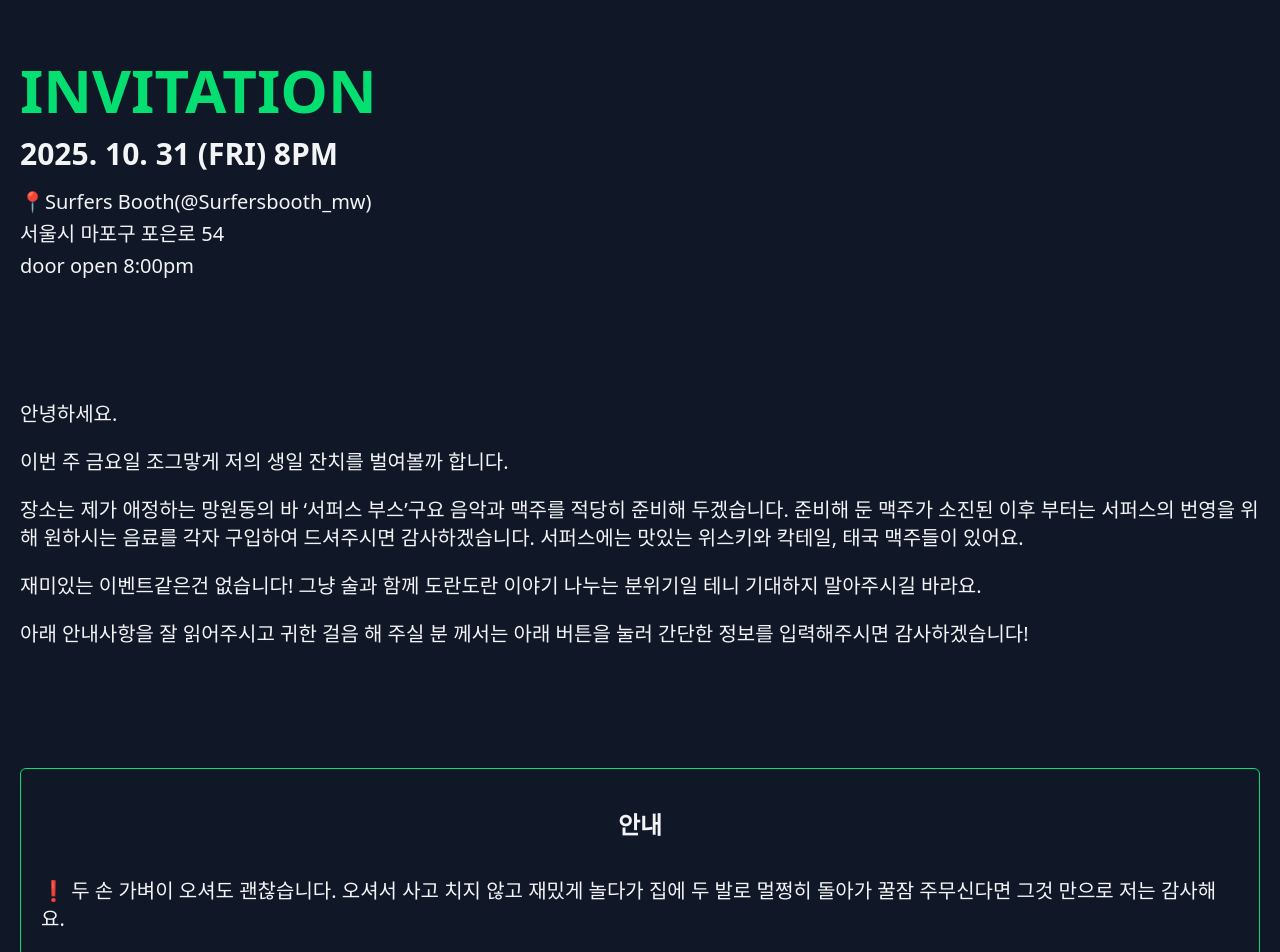
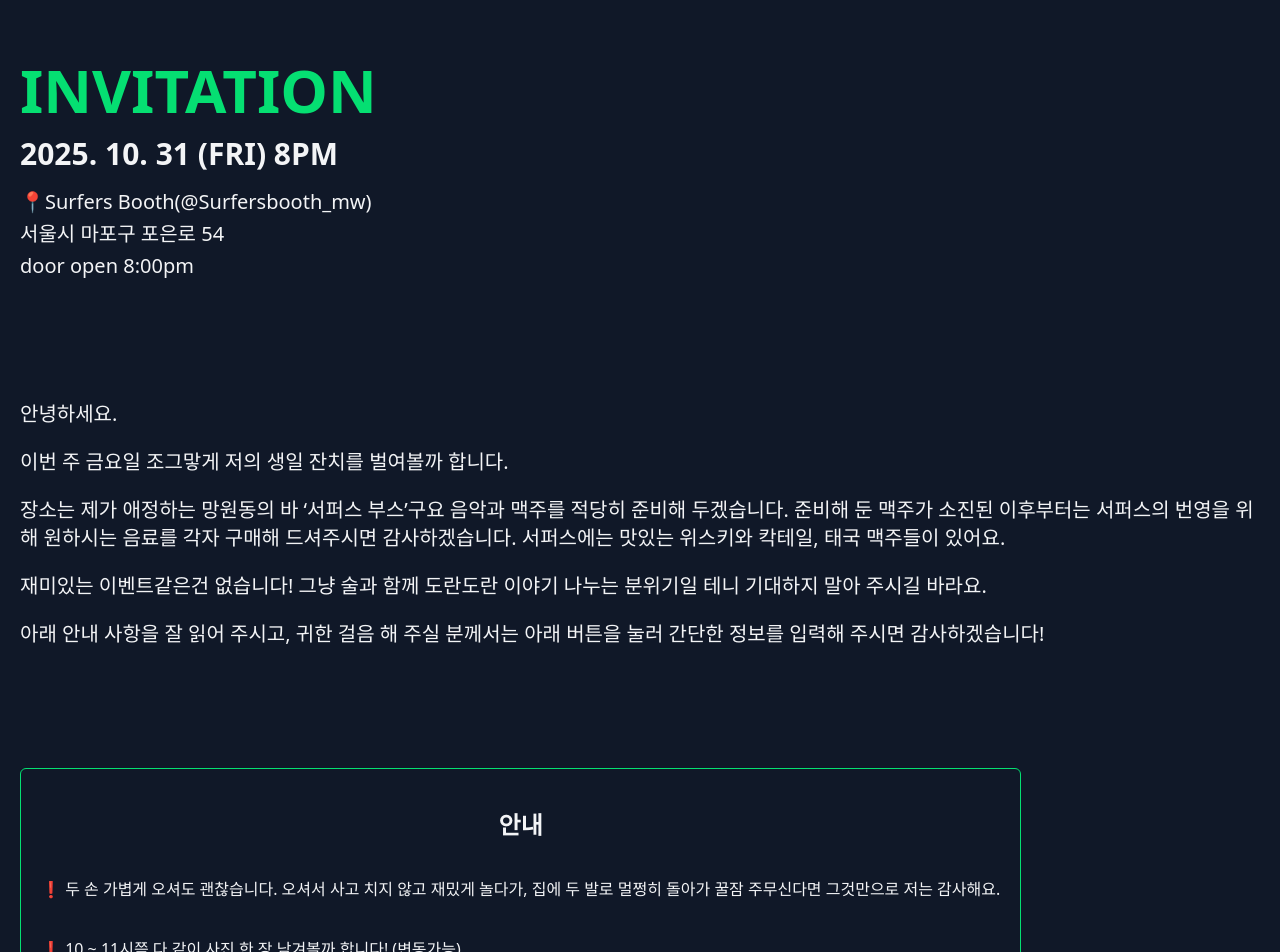
Before and after one commit to Hwangseok-Paris/Pepperoni-BirthDay, a React (Vite) app: page / in a window 1280 px wide. Shown: the top 952 px of the page. Built offline with nearby package versions, Linux system fonts and the light colour scheme; no server answers.

Commit message:
gitignore 추가, 오타 수정

```diff
--- a/src/components/Complete.jsx
+++ b/src/components/Complete.jsx
@@ -2,7 +2,7 @@ export default function Complete() {
   return (
     <>
       <div className="flex flex-col justify-center items-center">
-        <div className="text-5xl font-bold text-green-400">REGESTRATION COMPLETE 🎉</div>
+        <div className="text-5xl font-bold text-green-400">REGISTRATION COMPLETE 🎉</div>
 
         <div className="w-full text-2xl text-[#F5F5F5] flex flex-col pt-10 pb-30">
           <span>감사합니다!</span>
--- a/src/components/Intro.jsx
+++ b/src/components/Intro.jsx
@@ -37,27 +37,28 @@ export default function Intro() {
           </span> */}
           <span>
             장소는 제가 애정하는 망원동의 바 ‘서퍼스 부스’구요 음악과 맥주를 적당히 준비해
-            두겠습니다. 준비해 둔 맥주가 소진된 이후 부터는 서퍼스의 번영을 위해 원하시는 음료를
-            각자 구입하여 드셔주시면 감사하겠습니다. 서퍼스에는 맛있는 위스키와 칵테일, 태국
-            맥주들이 있어요.
+            두겠습니다. 준비해 둔 맥주가 소진된 이후부터는 서퍼스의 번영을 위해 원하시는 음료를 각자
+            구매해 드셔주시면 감사하겠습니다. 서퍼스에는 맛있는 위스키와 칵테일, 태국 맥주들이
+            있어요.
           </span>
           <span>
             재미있는 이벤트같은건 없습니다! 그냥 술과 함께 도란도란 이야기 나누는 분위기일 테니
-            기대하지 말아주시길 바라요.
+            기대하지 말아 주시길 바라요.
           </span>
           <span>
-            아래 안내사항을 잘 읽어주시고 귀한 걸음 해 주실 분 께서는 아래 버튼을 눌러 간단한 정보를
-            입력해주시면 감사하겠습니다!
+            아래 안내 사항을 잘 읽어 주시고, 귀한 걸음 해 주실 분께서는 아래 버튼을 눌러 간단한
+            정보를 입력해 주시면 감사하겠습니다!
           </span>
         </div>
-        <div className="flex flex-col gap-9 text-xl border border-green-400 rounded-md py-10 px-5">
+
+        <div className="flex flex-col gap-9 border border-green-400 rounded-md py-10 px-5">
           <div className="w-full text-center font-bold text-2xl">안내</div>
           <span>
-            ❗️ 두 손 가벼이 오셔도 괜찮습니다. 오셔서 사고 치지 않고 재밌게 놀다가 집에 두 발로
-            멀쩡히 돌아가 꿀잠 주무신다면 그것 만으로 저는 감사해요.
+            ❗️ 두 손 가볍게 오셔도 괜찮습니다. 오셔서 사고 치지 않고 재밌게 놀다가, 집에 두 발로
+            멀쩡히 돌아가 꿀잠 주무신다면 그것만으로 저는 감사해요.
           </span>
 
-          <span>❗️ 10 ~ 11시쯤 다같이 사진 한 장 남겨볼까 합니다!(변동가능)</span>
+          <span>❗️ 10 ~ 11시쯤 다 같이 사진 한 장 남겨볼까 합니다! (변동가능)</span>
           <span>
             ❗️ 11시 이후에는 Mongsang
             <span onClick={() => window.open("https://www.instagram.com/neverthelessthan")}>
```
Also changed, not shown: 1 other file (tests, documents, lock files or other folders).
